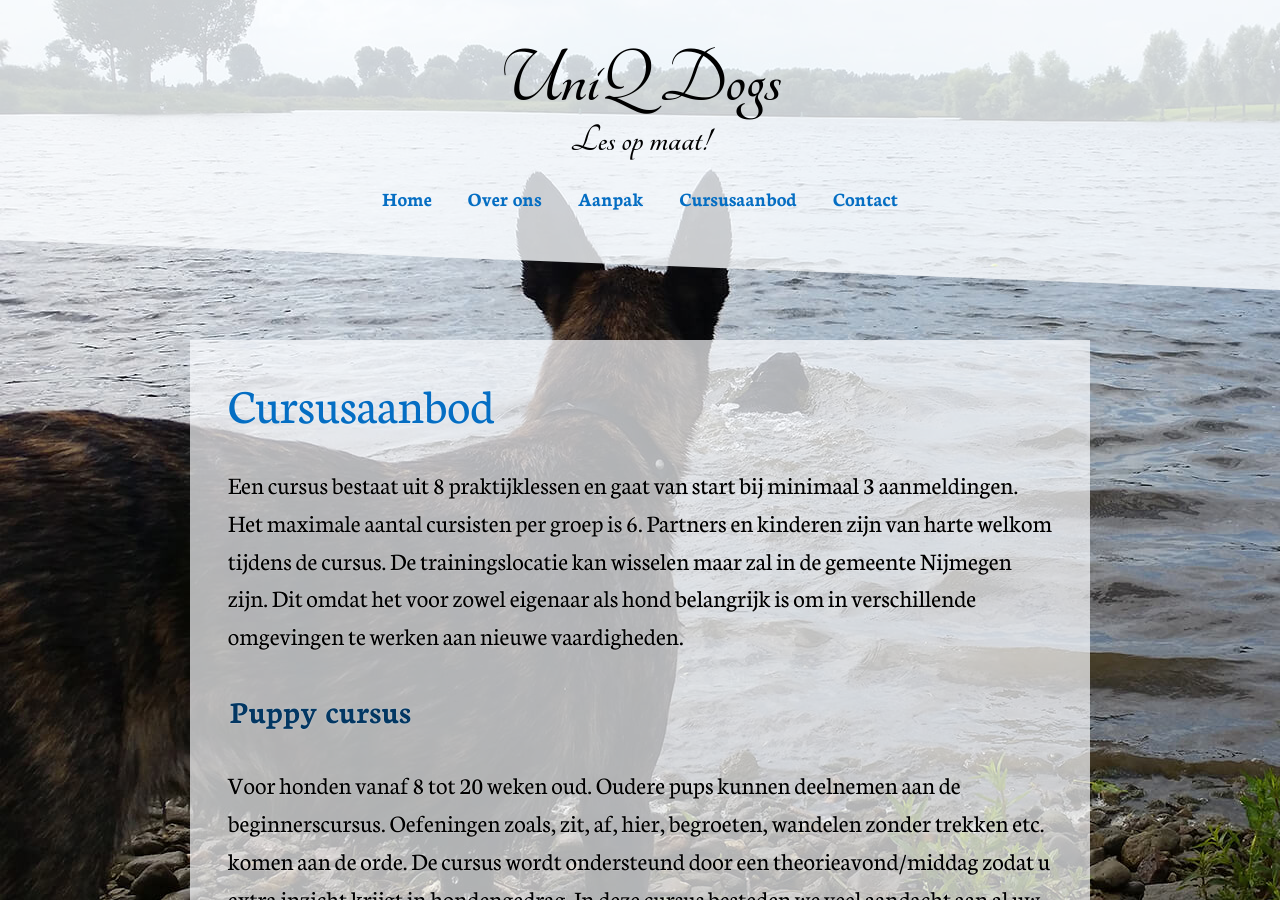
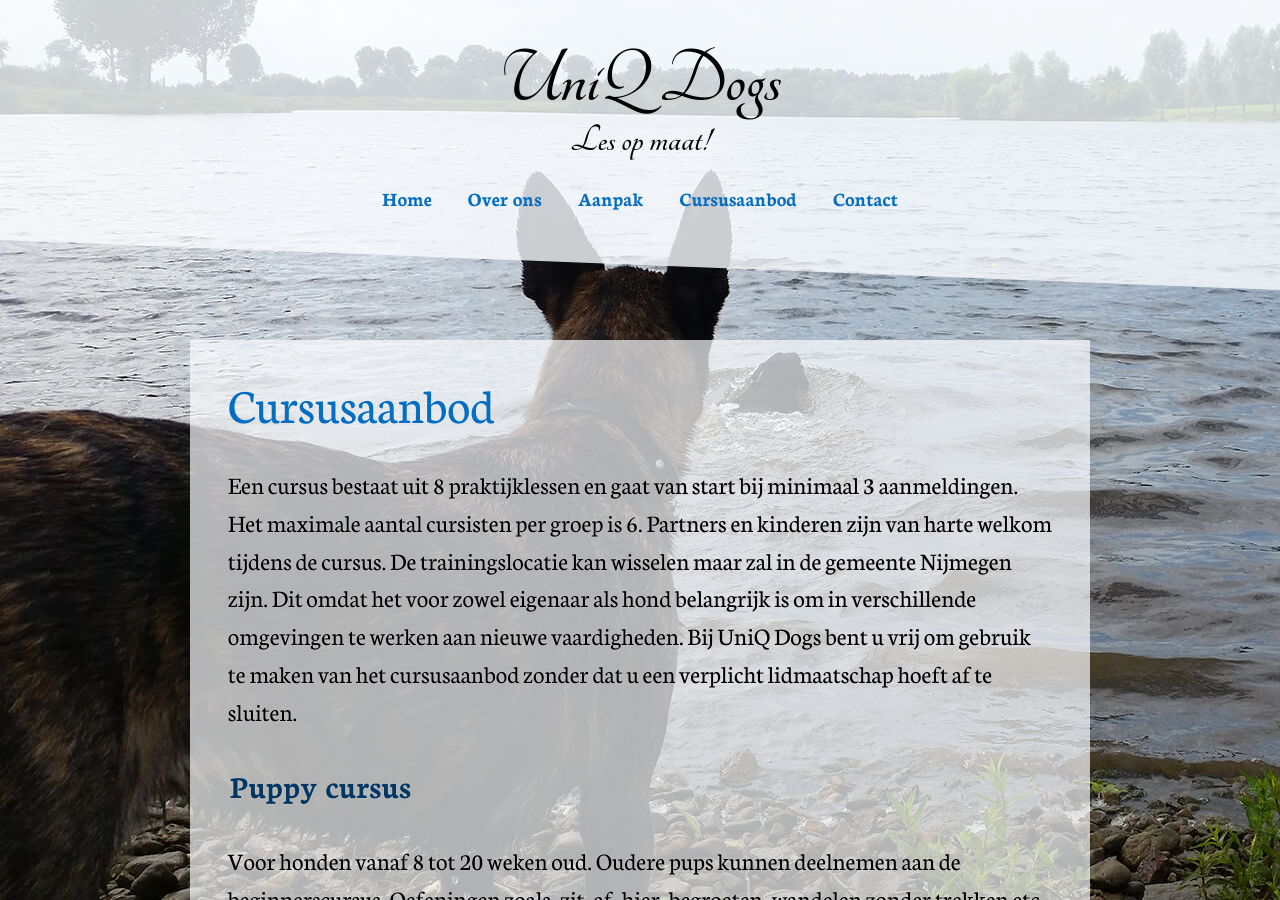
Before and after one commit to UniQdogs/info, a Jekyll site: the page built from pages/cursusaanbod.md, in a window 1280 px wide and 900 px high. Built offline with Jekyll 4.4.1, drawn with Linux system fonts in a browser that asks for light colours; nearby versions of some CDN libraries.

Commit message:
lidmaatschap

```diff
--- a/pages/cursusaanbod.md
+++ b/pages/cursusaanbod.md
@@ -7,7 +7,7 @@ background-align: left
 ---
 # Cursusaanbod
 
-Een cursus bestaat uit 8 praktijklessen en gaat van start bij minimaal 3 aanmeldingen. Het maximale aantal cursisten per groep is 6. Partners en kinderen zijn van harte welkom tijdens de cursus. De trainingslocatie kan wisselen maar zal in de gemeente Nijmegen zijn. Dit omdat het voor zowel eigenaar als hond belangrijk is om in verschillende omgevingen te werken aan nieuwe vaardigheden.
+Een cursus bestaat uit 8 praktijklessen en gaat van start bij minimaal 3 aanmeldingen. Het maximale aantal cursisten per groep is 6. Partners en kinderen zijn van harte welkom tijdens de cursus. De trainingslocatie kan wisselen maar zal in de gemeente Nijmegen zijn. Dit omdat het voor zowel eigenaar als hond belangrijk is om in verschillende omgevingen te werken aan nieuwe vaardigheden. Bij UniQ Dogs bent u vrij om gebruik te maken van het cursusaanbod zonder dat u een verplicht lidmaatschap hoeft af te sluiten.
 
 ## Puppy cursus
 
```
